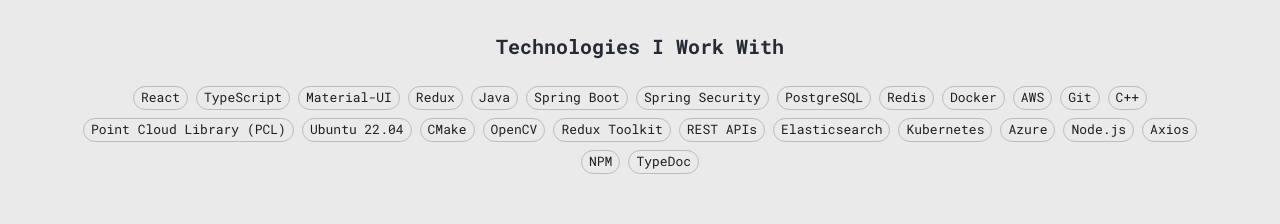
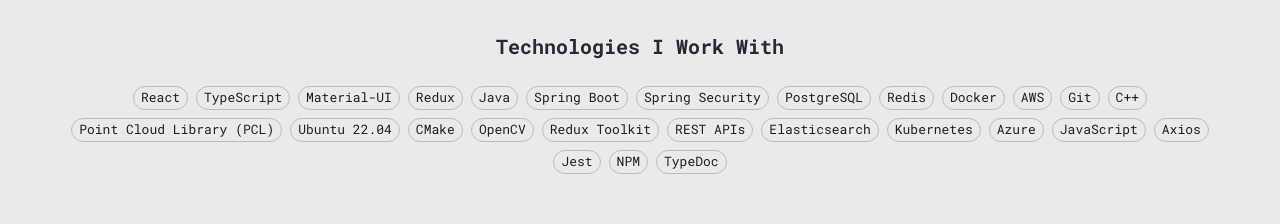
Before and after one commit to hcaslan/hcaslan.github.io, a React (Create React App) app: page / in a window 1280 px wide. Shown: the part 2080-2304 px from the top of the page. Built offline with nearby package versions, Linux system fonts and the light colour scheme.

Commit message:
Updates CV and project data

```diff
--- a/src/data/enhancedProjects.ts
+++ b/src/data/enhancedProjects.ts
@@ -169,17 +169,16 @@
     category: "Open Source Library",
     projectStatus: "in-progress",
     startDate: "2025-06",
-    endDate: "ongoing",
-    duration: "3 months",
+    endDate: "Ongoing",
     team: {
       size: 1,
       role: "Library Author & Maintainer"
     },
     technologies: {
       frontend: [],
-      backend: ["TypeScript", "Node.js", "Axios"],
+      backend: [],
       database: [],
-      tools: ["NPM", "TypeDoc"]
+      tools: ["JavaScript", "TypeScript", "Axios", "Jest", "NPM", "TypeDoc"]
     },
     features: [
       "Automatic Token Management",
```
Also changed, not shown: 1 other file (tests, documents, lock files or other folders).
